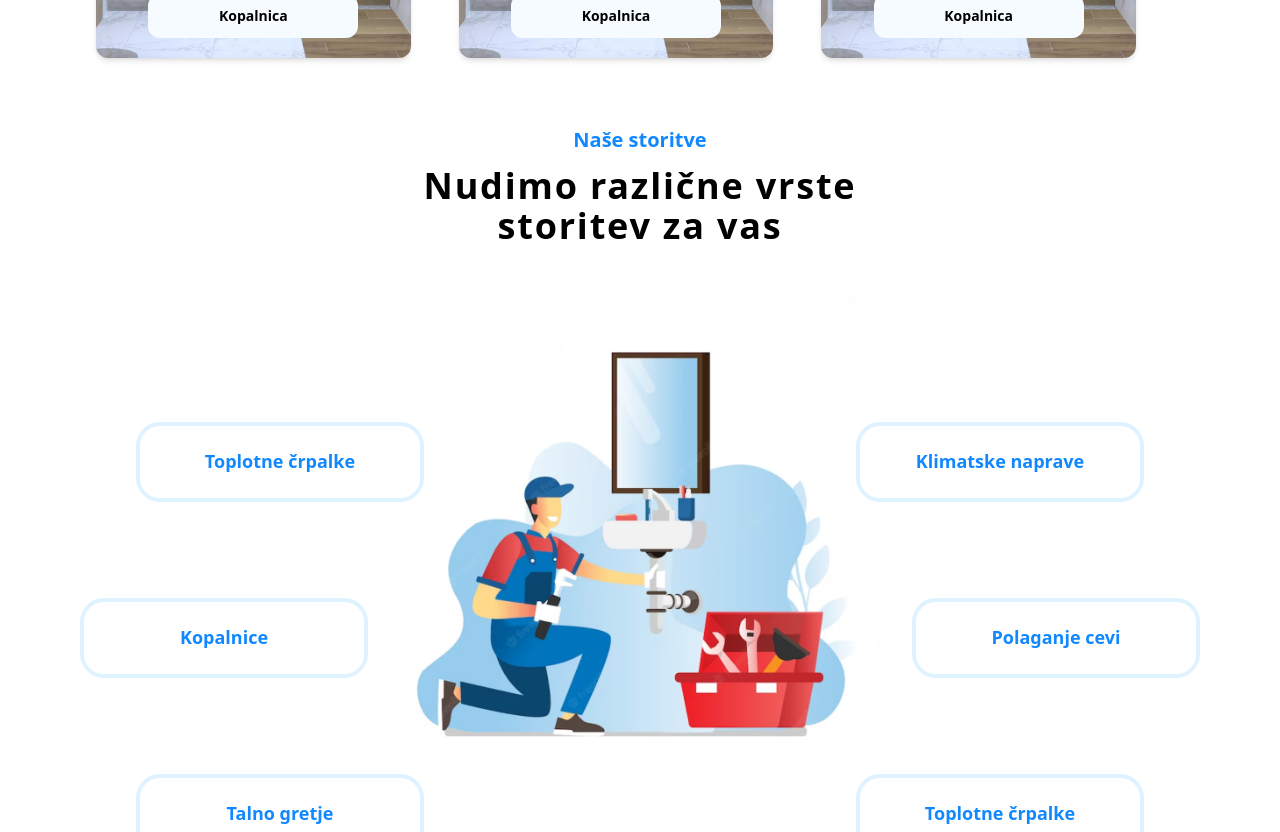
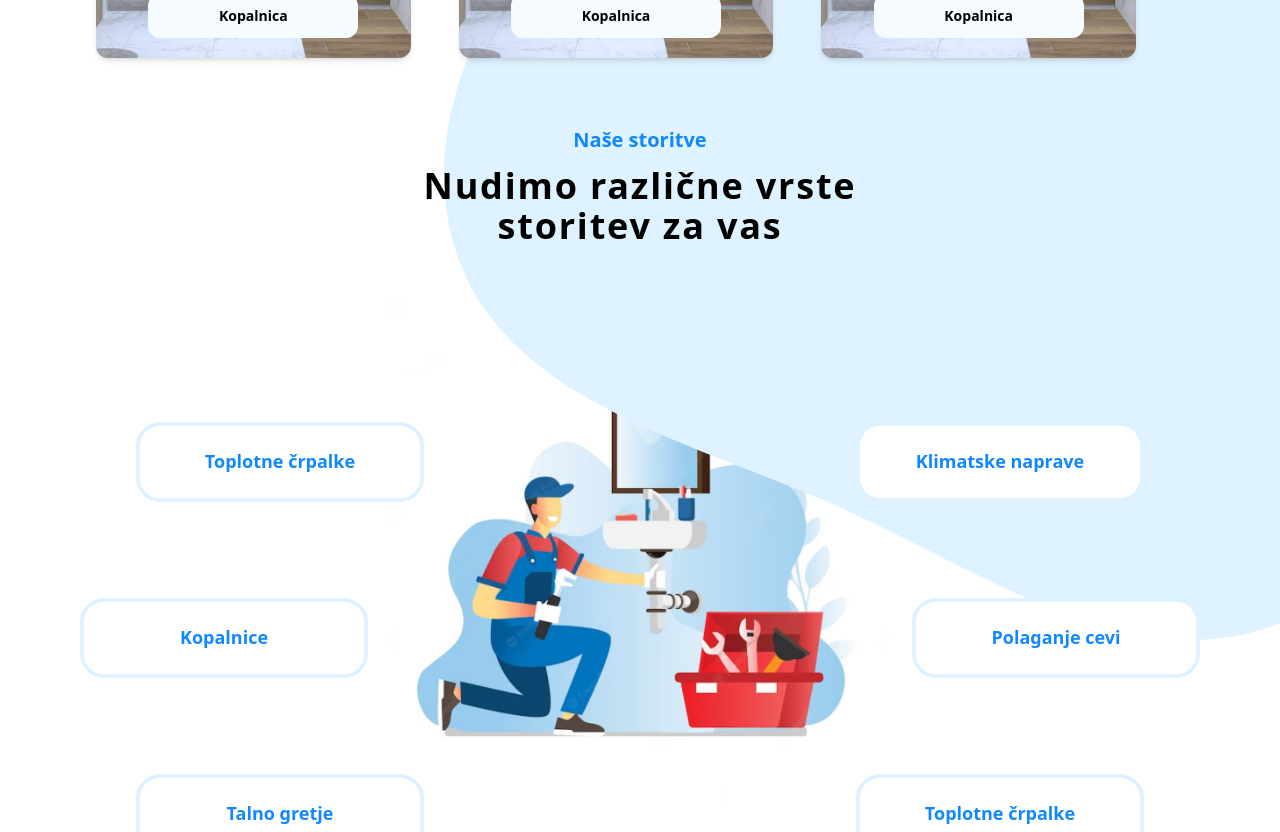
Before and after one commit to matevzsemprimoznik/strojne-instalacije-ricl, a Next.js app in the folder frontend/: page / in a window 1280 px wide. Shown: the part 1380-2212 px from the top of the page. Built offline with nearby package versions, Linux system fonts and the light colour scheme.

Commit message:
Feat: add blob & librarys

```diff
--- a/frontend/package.json
+++ b/frontend/package.json
@@ -12,16 +12,21 @@
     "@types/node": "18.14.6",
     "@types/react": "18.0.28",
     "@types/react-dom": "18.0.11",
+    "aos": "^2.3.4",
     "axios": "^1.3.4",
     "eslint": "8.35.0",
     "eslint-config-next": "13.2.3",
     "next": "13.2.3",
     "react": "18.2.0",
     "react-dom": "18.2.0",
+    "react-slick": "^0.29.0",
+    "slick-carousel": "^1.8.1",
     "tailwind-merge": "^1.10.0",
     "typescript": "4.9.5"
   },
   "devDependencies": {
+    "@types/aos": "^3.0.4",
+    "@types/react-slick": "^0.23.10",
     "autoprefixer": "^10.4.14",
     "postcss": "^8.4.21",
     "tailwindcss": "^3.2.7"
--- a/frontend/src/components/home/ProjectSection.tsx
+++ b/frontend/src/components/home/ProjectSection.tsx
@@ -1,20 +1,40 @@
 import ProjectsCard from "@/components/ProjectsCard";
 import kopalnica from "@/assets/KOPALNICA-1_0.jpg";
-import kopalnica2 from "@/assets/wallstoris-mattwhite-pulsify-chrom-grey-bathroom-ambiance-4x3.jpg";
-import talnogretje from "@/assets/Talno-gretje-2021-03-22-07-53-24.jpg";
-import klima from "@/assets/stenska-klima-cena-prednosti-in-slabosti.jpg";
 import React, {FC} from "react";
 import {Project} from "@/types";
+import Slider from 'react-slick';
+
+
+import 'slick-carousel/slick/slick.css';
+import 'slick-carousel/slick/slick-theme.css';
 
 interface ProjectSectionProps {
     projects: Project[]
 }
 const ProjectSection:FC<ProjectSectionProps> = ({projects= []}) => {
+
+    /*
+    const settings = {
+        dots: true,
+        infinite: true,
+        speed: 500,
+        slidesToShow: 1,
+        slidesToScroll: 1,
+    };
+*/
     return <div>
+        <div className='absolute right-0 z-0'>
+            <svg width="836" height="1070" viewBox="0 0 836 1070" fill="none" xmlns="http://www.w3.org/2000/svg">
+                <path fillRule="evenodd" clipRule="evenodd" d="M591.052 0.445048C762.518 -6.51101 933.889 68.3681 1033.09 204.477C1126.79 333.033 1101.27 498.702 1066.35 652.548C1030.97 808.366 991.171 987.121 840.855 1051.28C693.61 1114.13 543.151 1004 397.326 938.1C247.309 870.306 55.4808 830.629 10.2947 675.943C-36.2255 516.69 83.7633 365.592 192.98 238.559C298.091 116.3 427.272 7.08928 591.052 0.445048Z" fill="#DEF3FF"/>
+            </svg>
+        </div>
         <h1 className='font-bold text-4xl mb-16 mx-24'>Naši <span className='text-custom-blue'>projekti</span></h1>
-        <div className='flex max-w-full flex-nowrap mx-24 mb-12'>
+        <div className='flex max-w-full flex-nowrap mx-24 mb-12' >
             {projects.map((project, index) => <ProjectsCard key={index} imgSrc={kopalnica} title={project.attributes.title}/>)}
         </div>
+
+
+
     </div>
 }
 export default ProjectSection
--- a/frontend/src/components/home/ServicesSection.tsx
+++ b/frontend/src/components/home/ServicesSection.tsx
@@ -4,8 +4,8 @@ import ServicesSectionImage from '../../assets/services-section-image.png'
 const ServicesSection = () => {
     return <div className='container m-auto'>
         <div className='flex items-center w-full flex-col'>
-            <h3 className='text-center text-xl font-bold text-custom-blue mb-3'>Naše storitve</h3>
-            <h2 className='text-center text-4xl font-bold text tracking-wider'>Nudimo različne vrste <br/> storitev za vas</h2>
+            <h3 className='text-center text-xl font-bold text-custom-blue mb-3 z-10'>Naše storitve</h3>
+            <h2 className='text-center text-4xl font-bold text tracking-wider z-10'>Nudimo različne vrste <br/> storitev za vas</h2>
         </div>
         <div className='grid grid-cols-1 md:grid-cols-2 gap-y-5 md:gap-y-24 mb-20 pt-10 md:pt-44 px-8 sm:px-20 relative'>
             <div className='md:ml-14 w-72 text-center bg-white leading-[70px] h-20 border-4 border-custom-light-blue text-custom-blue text-lg font-bold rounded-3xl'>Toplotne črpalke</div>
```
Also changed, not shown: frontend/types/aos.d.ts (added, +14 -0 lines).
